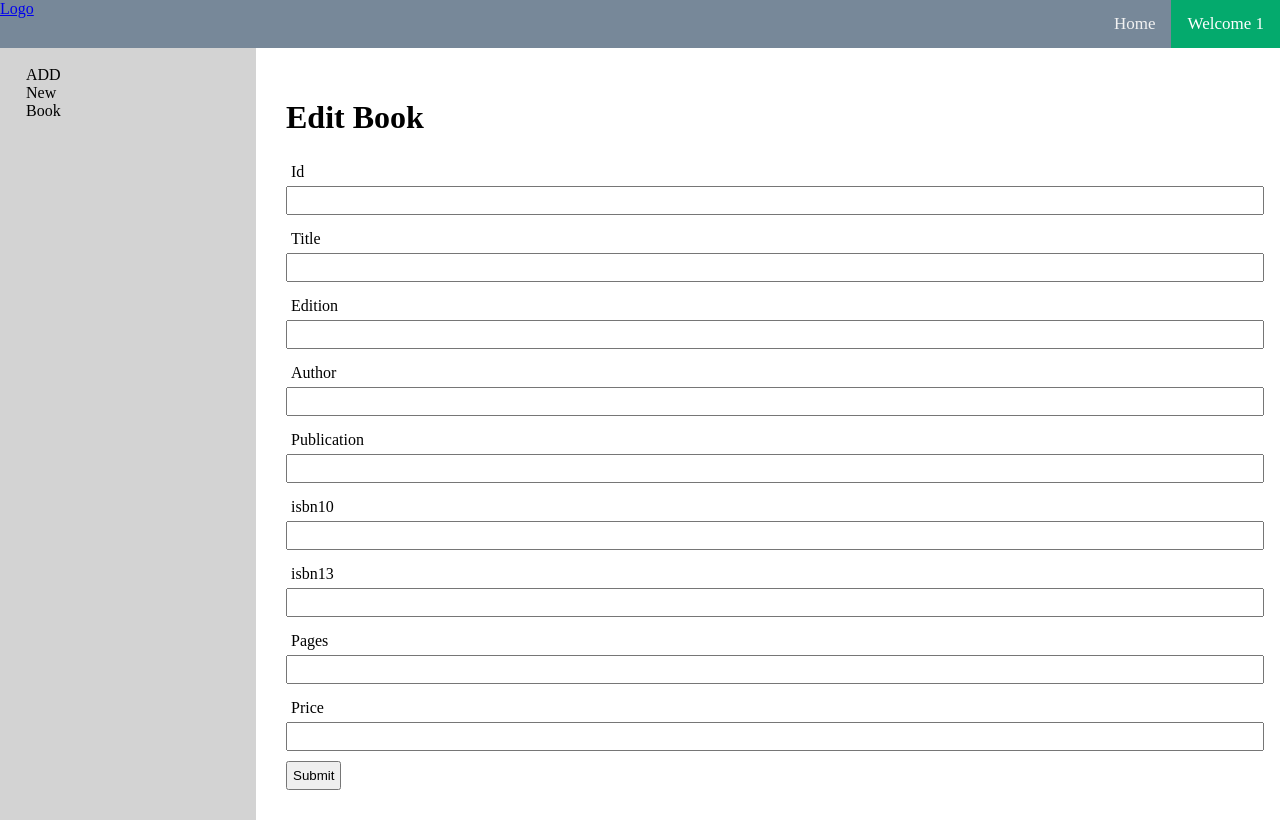
After one commit to onlits-learning-solutions/LMS, a PHP site: page /pages/edit-book.php?id=1 in a window 1280 px wide. The commit adds this page. Run offline with PHP 8.4, Linux system fonts and the light colour scheme; the visitor is signed in with stand-in values (Sample User, id 1); data that the repository does not hold is empty.

Commit message:
book,sidebar and navbar pages completed

```diff
--- a/src/autoload.php
+++ b/src/autoload.php
@@ -4,3 +4,4 @@ require __DIR__ . '/models/Book.php';
 require __DIR__ . '/models/Member.php';
 require __DIR__ . '/models/Transaction.php';
 require __DIR__ . '/models/User.php';
+require __DIR__ . '/navbar.php';
--- a/src/index.php
+++ b/src/index.php
@@ -2,6 +2,7 @@
 <?php
 use LMS\src\models\user\user;
 require 'models\User.php';
+require './env.php';
 
 
 $userob = new user();
@@ -14,7 +15,7 @@ if(isset($_POST['submit'])){
 
     header('location:pages/book.php');
      } else
-    header('location:index.php?status=99');
+    header('location:index.php');
 }
 
 if(isset($_GET['status'])) {
--- a/src/models/Book.php
+++ b/src/models/Book.php
@@ -31,30 +31,37 @@ class Book
             return null;
     }
 
-    /* public function create($library)
+    public function create($book)
      {
-         $library_name =$library['library_name'];
-         $address =$library['address'];
-         $city =$library['city'];
-         $state =$library['state'];
-         $contact_person =$library['contact_person'];
-         $contact_no =$library['contact_no'];
+         $id =$book['id'];
+         $title =$book['title'];
+         $edition =$book['edition'];
+         $author =$book['author'];
+         $publication =$book['publication'];
+         $isbn10 =$book['isbn10'];
+         $isbn13 =$book['isbn13'];
+         $pages =$book['pages'];
+         $price =$book['price'];
 
 
-         $sql = "INSERT INTO book(library_name,address,city,state,contact_person, contact_no,Email,Website,registration_no,pan_no,GST_no,Bank_name,Account_no,IFSC_code,UPI_ID) VALUES('$library_name', '$address','$city','$state','$contact_person','$contact_no','$Email','$Website','$registration_no','$pan_no','$GST_no','$Bank_name','$Account_no','$IFSC_code','$UPI_ID')";
+         $sql = "INSERT INTO book(id, title, edition, author, publication, isbn10, isbn13, pages, price) VALUES('$id', '$title','$edition','$author','$publication','$isbn10','$isbn13','$pages','$price')";
          $this->connection->query($sql);
-         header("location:library.php");
+         header("location:book.php");
      }
 
      public function update($book)
      {
-         $id = $book['id'];
-         $first_name = $book['first_name'];
-         $middle_name = $book['middle_name'];
-         $last_name = $book['last_name'];
-         $contact_no = $book['contact_no'];
+         $id =$book['id'];
+         $title =$book['title'];
+         $edition =$book['edition'];
+         $author =$book['author'];
+         $publication =$book['publication'];
+         $isbn10 =$book['isbn10'];
+         $isbn13 =$book['isbn13'];
+         $pages =$book['pages'];
+         $price =$book['price'];
 
-         $sql = "UPDATE book SET first_name='$first_name', middle_name='$middle_name', last_name='$last_name', contact_no='$contact_no' WHERE id=$id";
+         $sql = "UPDATE book SET id='$id', title='$title', edition='$edition', author='$author' , publication='$publication', isbn10='$isbn10', isbn13='$isbn13', pages='$pages', price='$price' WHERE id=$id";
          $this->connection->query($sql);
          header('location:book.php');
      }
@@ -71,7 +78,7 @@ class Book
          $sql = "SELECT COUNT(id) FROM book";
          $result = $this->connection->query($sql);
          return $result->fetch_array();
-     }*/
+     }
 
     public function __destruct()
     {
--- /dev/null
+++ b/src/navbar.php
@@ -0,0 +1,34 @@
+<?php
+session_start();
+if(!isset($_SESSION['user_id'])){
+    header('location:index?status=199');
+}
+$user_id = $_SESSION['user_id'];
+?>
+
+
+<!DOCTYPE html>
+<html lang="en">
+<head>
+    <meta charset="UTF-8">
+    <meta name="viewport" content="width=device-width, initial-scale=1.0">
+    <link rel="stylesheet" href="style.css">
+</head>
+<body>
+ <div class='nav'>
+    <div class='logo'>
+     <a href="#" class="brand-logo">Logo</a>
+    </div>
+<div class='topnav'>
+
+   <a class='active'>Welcome <?= $user_id?></a>
+
+
+  <a href="../index.php">Home</a>
+
+
+
+</div>
+</div>
+</body>
+</html>
--- /dev/null
+++ b/src/pages/edit-book.php
@@ -0,0 +1,60 @@
+<?php
+
+use LMS\src\models\Book;
+
+require '../autoload.php';
+
+
+if (isset($_POST['submit'])) {
+    $bookob = new Book();
+    $book = $bookob->update($_POST);
+} else {
+    $bookob = new Book();
+    $book = $bookob->details($_GET['id']);
+}
+
+?>
+
+<!DOCTYPE html>
+<html lang="en">
+
+<head>
+    <meta charset="UTF-8">
+    <meta name="viewport" content="width=device-width, initial-scale=1.0">
+    <title>Edit book</title>
+    <link rel="stylesheet" href="../style.css">
+</head>
+
+<body>
+    <div class="grid-container">
+        <aside>
+            <?php require('../sidebar.php') ?>
+        </aside>
+        <main>
+            <h1>Edit Book</h1>
+            <form action="" method="post">
+                <label for="id">Id</label>
+                <input type="text" name="id" id="id" readonly value="<?= $book['id'] ?>">
+                <label for="title">Title</label>
+                <input type="text" name="title" id="title" value="<?= $book['title'] ?>">
+                <label for="edition">Edition</label>
+                <input type="text" name="edition" id="edition" value="<?= $book['edition'] ?>">
+                <label for="author">Author</label>
+                <input type="text" name="author" id="author" value="<?= $book['author'] ?>">
+                <label for="publication">Publication</label>
+                <input type="text" name="publication" id="publication" value="<?= $book['publication'] ?>">
+                <label for="isbn10">isbn10</label>
+                <input type="text" name="isbn10" id="isbn10" value="<?= $book['isbn10'] ?>">
+               <label for="isbn13">isbn13</label>
+                <input type="text" name="isbn13" id="isbn13" value="<?= $book['isbn13'] ?>">
+                 <label for="pages">Pages</label>
+                <input type="text" name="pages" id="pages" value="<?= $book['pages'] ?>">
+              <label for="price">Price</label>
+                <input type="text" name="price" id="price" value="<?= $book['price'] ?>">
+                <button name="submit">Submit</button>
+            </form>
+        </main>
+    </div>
+</body>
+
+</html>
--- /dev/null
+++ b/src/sidebar.php
@@ -0,0 +1 @@
+<a href="new-book.php">ADD New Book</a>
--- a/src/style.css
+++ b/src/style.css
@@ -23,3 +23,97 @@ button {
     display: block;
     padding: 5px;
 }
+
+.grid-container {
+    display: grid;
+    grid-template-columns: 1fr 4fr;
+}
+
+aside {
+    background-color: lightgrey;
+    min-height: 700px;
+    padding: 10px;
+}
+
+aside a {
+    display: block;
+    width: 60px;
+    margin-bottom: 5px;
+    color: #000;
+    padding: 8px 16px;
+    text-decoration: none;
+}
+
+aside a:hover {
+    background-color: #555;
+    color: white;
+}
+
+main {
+    padding: 30px;
+}
+
+
+main a {
+    margin-bottom: 50px;
+    width: 60px;
+    color: #000;
+    padding: 8px 16px;
+    text-decoration: black;
+
+
+
+}
+
+main a:hover{
+    background-color: #555;
+    color: white;
+}
+
+table, th, td {
+    border: 2px solid #000;
+    margin-top: 10px;
+    border-collapse: collapse;
+
+  }
+
+  body {
+    margin: 0px;
+}
+
+.grid-2 {
+
+
+
+}
+
+
+
+
+.logo{
+    float: left;
+}
+
+.nav {
+    background-color: lightslategray;
+    overflow: hidden;
+  }
+
+  .topnav a {
+    float: right;
+    color: #f2f2f2;
+    text-align: center;
+    padding: 14px 16px;
+    text-decoration: none;
+    font-size: 17px;
+  }
+
+  .topnav a:hover {
+    background-color: #ddd;
+    color: black;
+  }
+
+  .topnav a.active {
+    background-color: #04AA6D;
+    color: white;
+  }
```
Also changed, not shown: src/pages/book.php (+18 -14 lines), src/pages/delete-book.php (added, +10 -0 lines), src/pages/new-book.php (added, +55 -0 lines).
